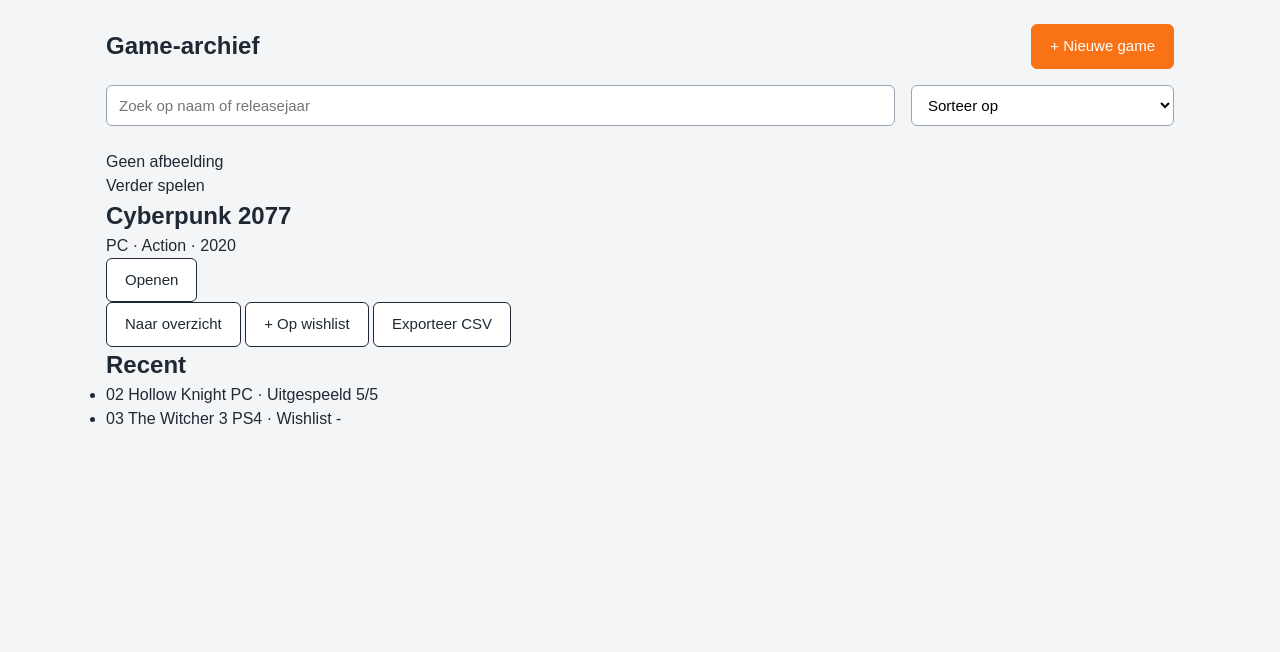
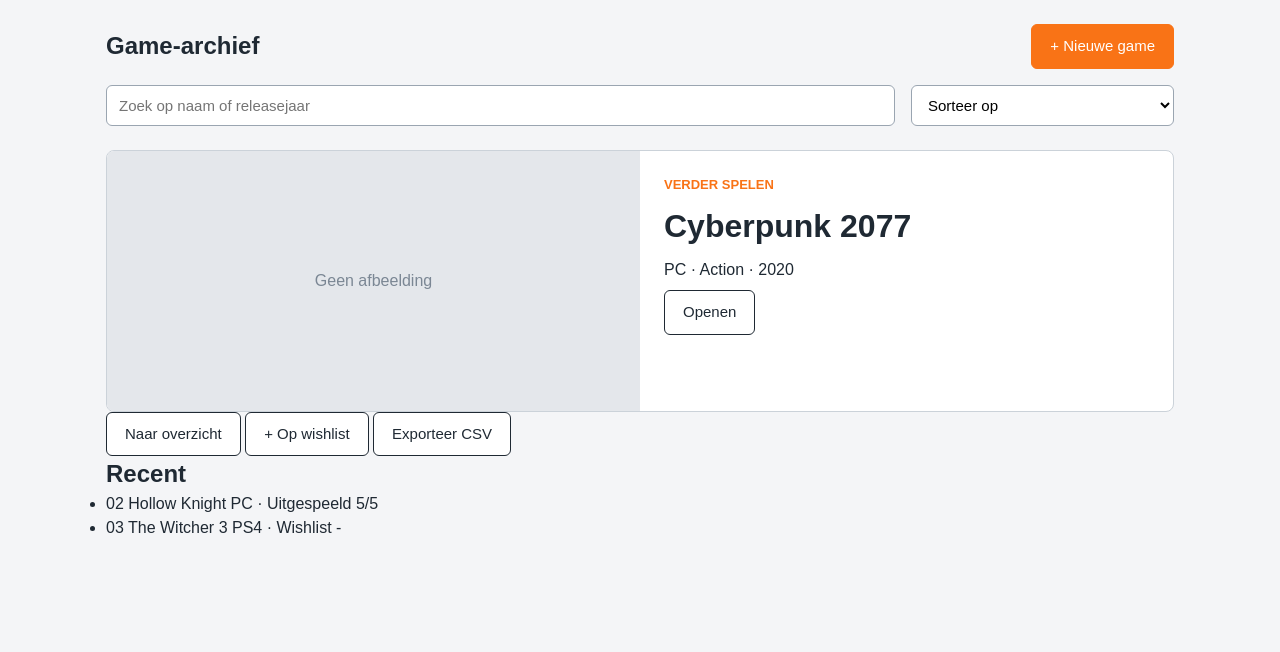
Before and after one commit to SkalitzBlacksmith/GameSpark, a PHP site: page / in a window 1280 px wide. Shown: the part 68-720 px from the top of the page. Run offline with PHP 8.4, Linux system fonts and the light colour scheme.

Commit message:
Added verder spelen card CSS

```diff
--- a/public_html/css/style.css
+++ b/public_html/css/style.css
@@ -123,3 +123,40 @@ label {
     gap: 16px;
     margin-bottom: 24px;
 }
+
+.uitgelicht {
+    display: grid;
+    grid-template-columns: 1fr 1fr;
+    background-color: #ffffff;
+    border: 1px solid #cbd2d9;
+    border-radius: 8px;
+    overflow: hidden;
+}
+
+.afbeelding {
+    min-height: 260px;
+    background-color: #e4e7eb;
+    color: #7b8794;
+    display: flex;
+    justify-content: center;
+    align-items: center;
+}
+
+.uitgelicht-info {
+    padding: 24px;
+    display: flex;
+    flex-direction: column;
+    align-items: flex-start;
+    gap: 8px;
+}
+
+.uitgelicht-info h2 {
+    font-size: 32px;
+}
+
+.label {
+    text-transform: uppercase;
+    font-size: 13px;
+    color: #f97316;
+    font-weight: bold;
+}
```
